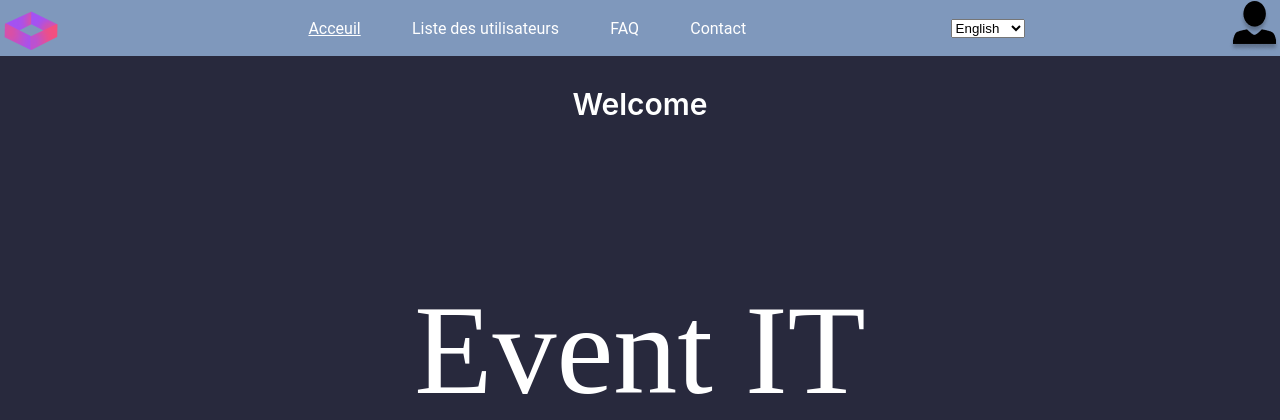
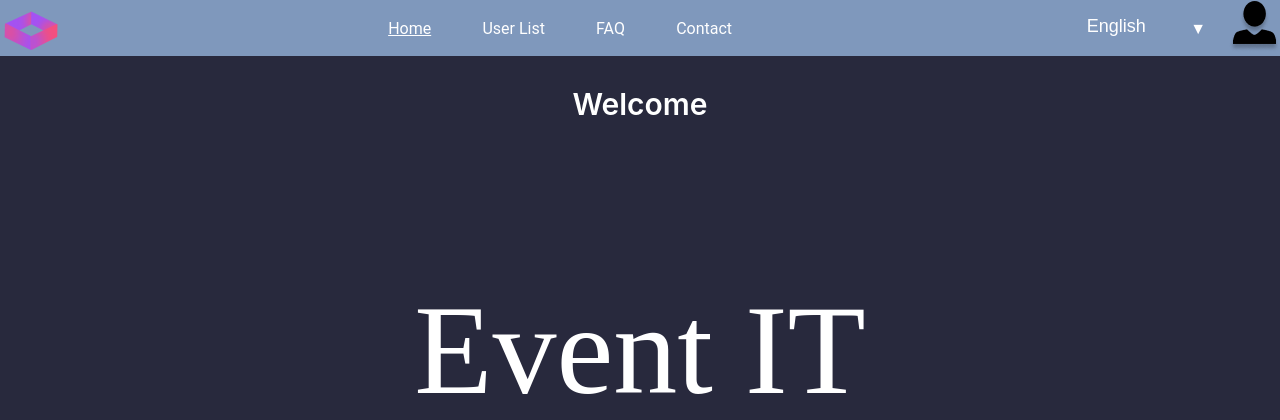
Before and after one commit to MathysHaubert/Event-it, a PHP site: page / in a window 1280 px wide; the page is wider, and only the part inside the window is pictured. Shown: the top 420 px of that part. Run offline with PHP 8.4, Linux system fonts and the light colour scheme.

Commit message:
Fixed navBar

```diff
--- a/public_html/assets/Resource/css/Navbar/style.css
+++ b/public_html/assets/Resource/css/Navbar/style.css
@@ -39,3 +39,53 @@
 .nav-link.active{
   text-decoration: underline;
 }
+
+.right {
+  display: flex;
+  gap: 1vw;
+}
+
+.languageSelect {
+  width: 200px;
+  height: 50px;
+  font-size: 18px;
+  background-color: #7f98bc;
+  border: none;
+  appearance: none;
+  -webkit-appearance: none;
+  -moz-appearance: none;
+  padding: 10px;
+  color: #fff;
+  text-align: center;
+  position: relative;
+}
+
+.languageSelect:focus {
+  outline: none;
+}
+
+.languageSelect option {
+  font-size: 18px;
+  background-color: #7f98bc;
+  color: #fff;
+  padding: 10px;
+}
+
+.languageSelect-container {
+  position: relative;
+  display: inline-block;
+}
+
+.languageSelect-container::after {
+  content: '\25BC';
+  position: absolute;
+  right: 10px;
+  top: 50%;
+  transform: translateY(-50%);
+  color: #fff;
+  pointer-events: none;
+}
+
+.languageSelect::-ms-expand {
+  display: none;
+}
--- a/public_html/templates/public/Navbar/index.html.twig
+++ b/public_html/templates/public/Navbar/index.html.twig
@@ -3,29 +3,31 @@
     <nav class="navbar">
         <ul class="nav-list">
             <li class="nav-item">
-                <a href="{{ path('/') }}" class="nav-link">Acceuil</a>
+                <a href="{{ path('/') }}" class="nav-link">{{ "event_it.navBar.home" | trans }}</a>
             </li>
             <li class="nav-item">
-                <a href="{{ path('userlist') }}" class="nav-link">Liste des utilisateurs</a>
+                <a href="{{ path('userlist') }}" class="nav-link">{{ "event_it.navBar.userList" | trans }}</a>
             </li>
             <li class="nav-item">
-                <a class="nav-link">FAQ</a>
+                <a class="nav-link">{{ "event_it.navBar.faq" | trans }}</a>
             </li>
             <li class="nav-item">
-                <a href="{{ path('contact') }}" class="nav-link">Contact</a>
+                <a href="{{ path('contact') }}" class="nav-link">{{ "event_it.navBar.contact" | trans }}</a>
             </li>
         </ul>
     </nav>
-    <form action="{{ path('change_language') }}" method="post">
+    <form class="right" action="{{ path('change_language') }}" method="post">
       <input type="hidden" name="redirect" value="{{ app.request.uri }}" />
-      <select name="language" onchange="this.form.submit()">
-          <option value="en" {% if session.locale == 'en' %}selected{% endif %}>English</option>
-          <option value="fr" {% if session.locale == 'fr' %}selected{% endif %}>Français</option>
-      </select>
+      <div class="languageSelect-container">
+        <select class="languageSelect" name="language" onchange="this.form.submit()">
+            <option class="optionLang" value="en" {% if session.locale == 'en' %}selected{% endif %}>English</option>
+            <option class="optionLang" value="fr" {% if session.locale == 'fr' %}selected{% endif %}>Français</option>
+        </select>
+      </div>
+      <a href="{% if is_logged_in %}{{ path('') }}{% else %}{{ path('login') }}{% endif %}">
+          <img src="assets/Resource/img/UserButton.png" alt="logo" class="images">
+      </a>
     </form>
-    <a href="{% if is_logged_in %}{{ path('') }}{% else %}{{ path('login') }}{% endif %}">
-        <img src="assets/Resource/img/UserButton.png" alt="logo" class="images">
-    </a>
 </div>
 
 <link rel="stylesheet" href="assets/Resource/css/Navbar/style.css">
--- a/public_html/translations/translation.en.yaml
+++ b/public_html/translations/translation.en.yaml
@@ -68,3 +68,8 @@ event_it:
     confirmPassword: "Confirm Password"
     register: "Register"
     cgu: "I accept the terms and conditions"
+  navBar:
+    home: "Home"
+    faq: "FAQ"
+    userList: "User List"
+    contact: "Contact"
--- a/public_html/translations/translation.fr.yaml
+++ b/public_html/translations/translation.fr.yaml
@@ -68,3 +68,8 @@ event_it:
     confirmPassword: "Confirmer le mot de passe"
     register: "Inscription"
     cgu: "J'accepte les termes et conditions"
+  navBar:
+    home: "Accueil"
+    faq: "FAQ"
+    userList: "Liste des utilisateurs"
+    contact: "Contact"
```
